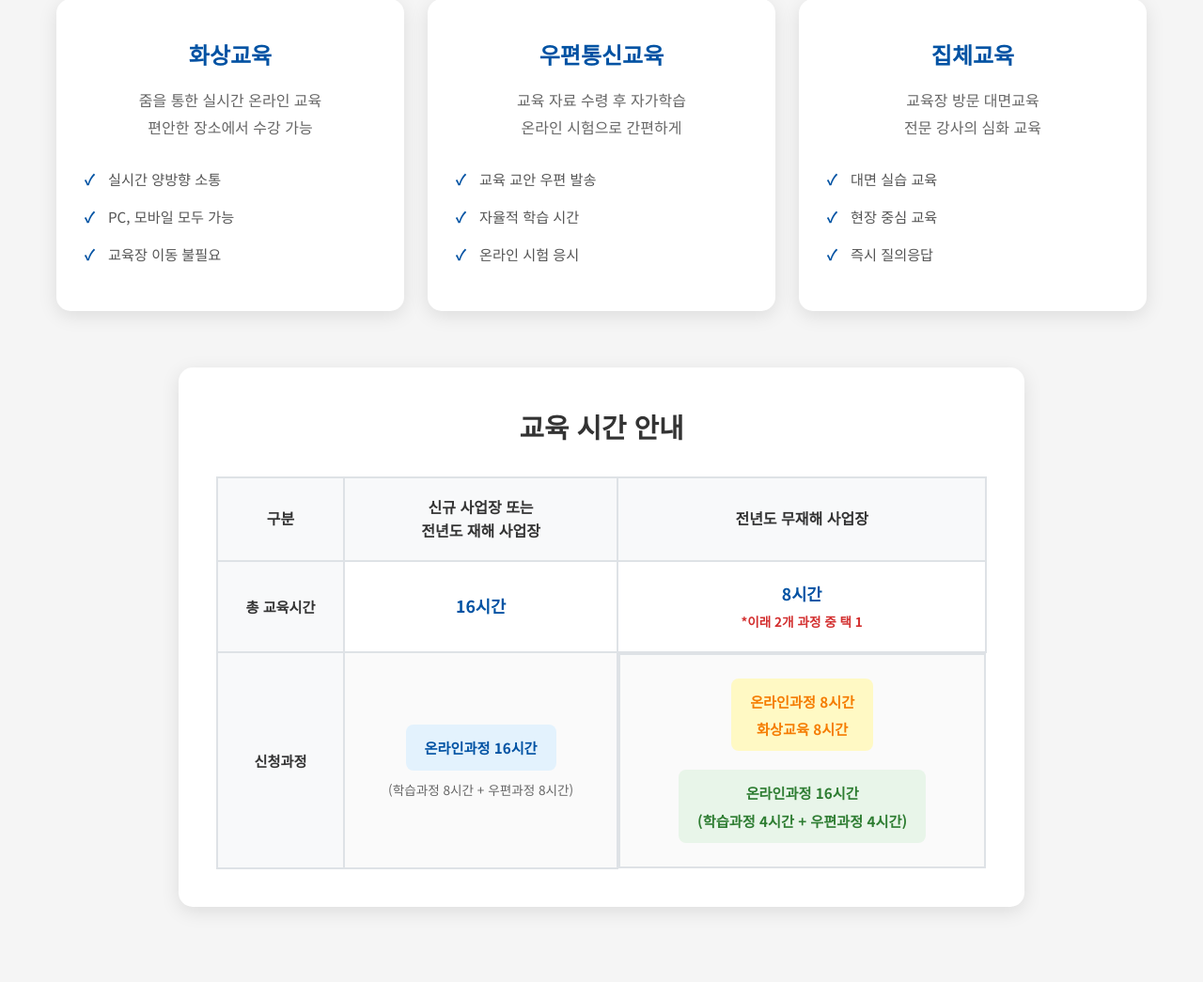
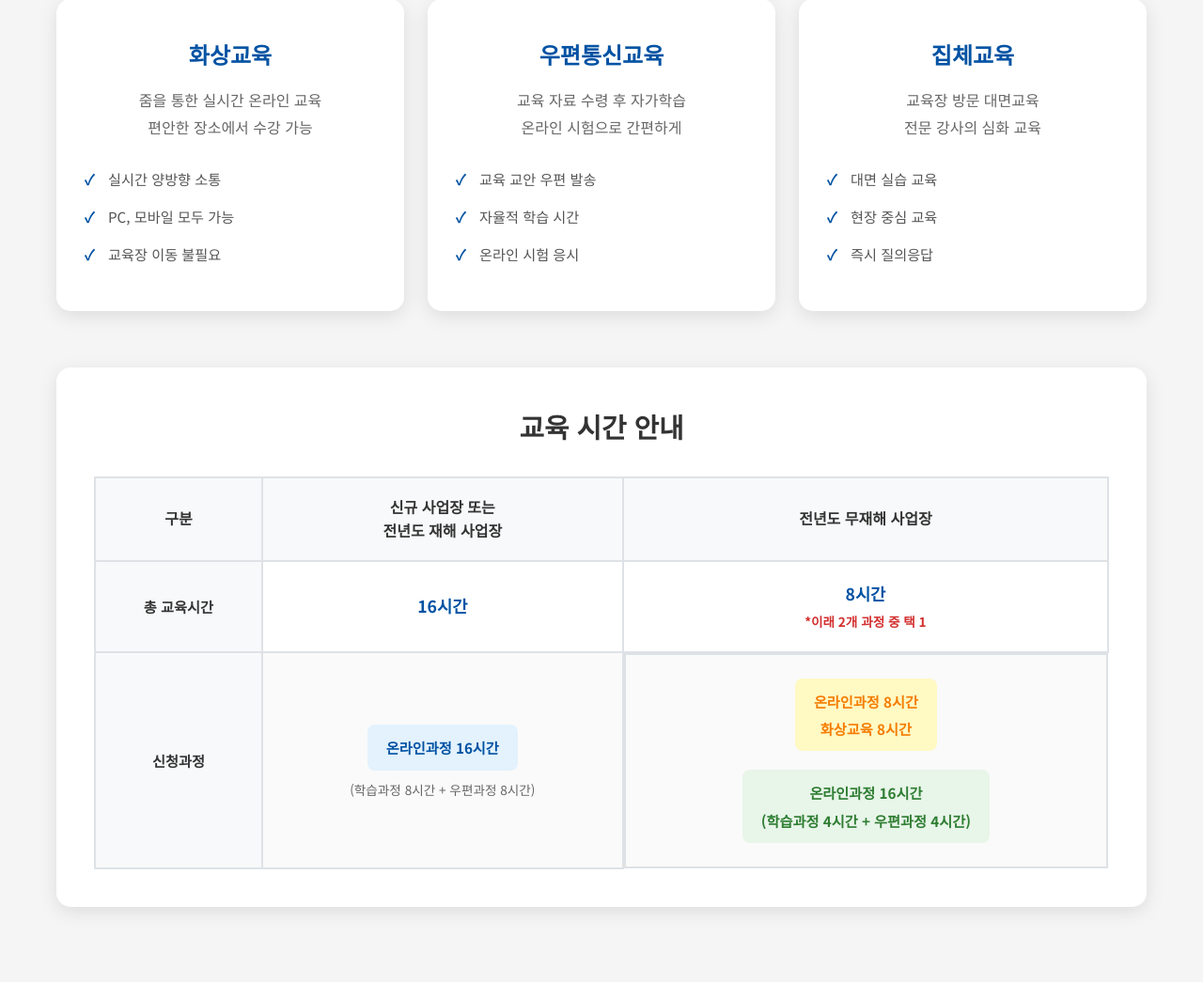
Before and after one commit to hyunol7/hrd_landing, a Flask app: page / in a window 1280 px wide. Shown: the part 1679-2725 px from the top of the page at 94% size. Run offline with Flask 3, Linux system fonts and the light colour scheme.

Commit message:
Increase education time table width

```diff
--- a/static/css/style.css
+++ b/static/css/style.css
@@ -1233,7 +1233,7 @@ body {
 
 /* 교육시간 비교표 */
 .education-time-table {
-    max-width: 900px;
+    max-width: 1200px;
     margin: 60px auto 0;
     background: white;
     border-radius: 15px;
--- a/templates/index.html
+++ b/templates/index.html
@@ -49,7 +49,7 @@
 
             <!-- 교육 박스 섹션 -->
             <div class="hero-education-boxes">
-                <a href="http://localhost:5000" target="_blank" class="edu-box-link">
+                <a href="https://hrdkoreasafety.vercel.app/" target="_blank" class="edu-box-link">
                     <div class="edu-box">
                         <span class="edu-text">정기안전보건교육</span>
                     </div>
```
